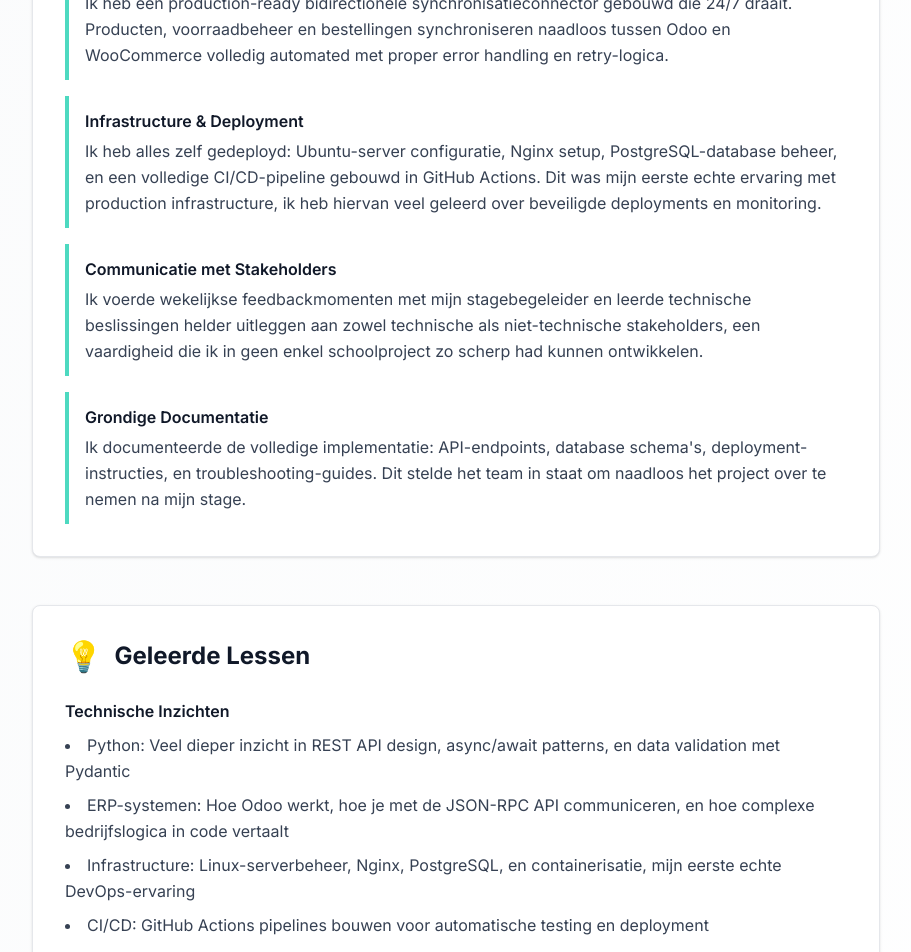
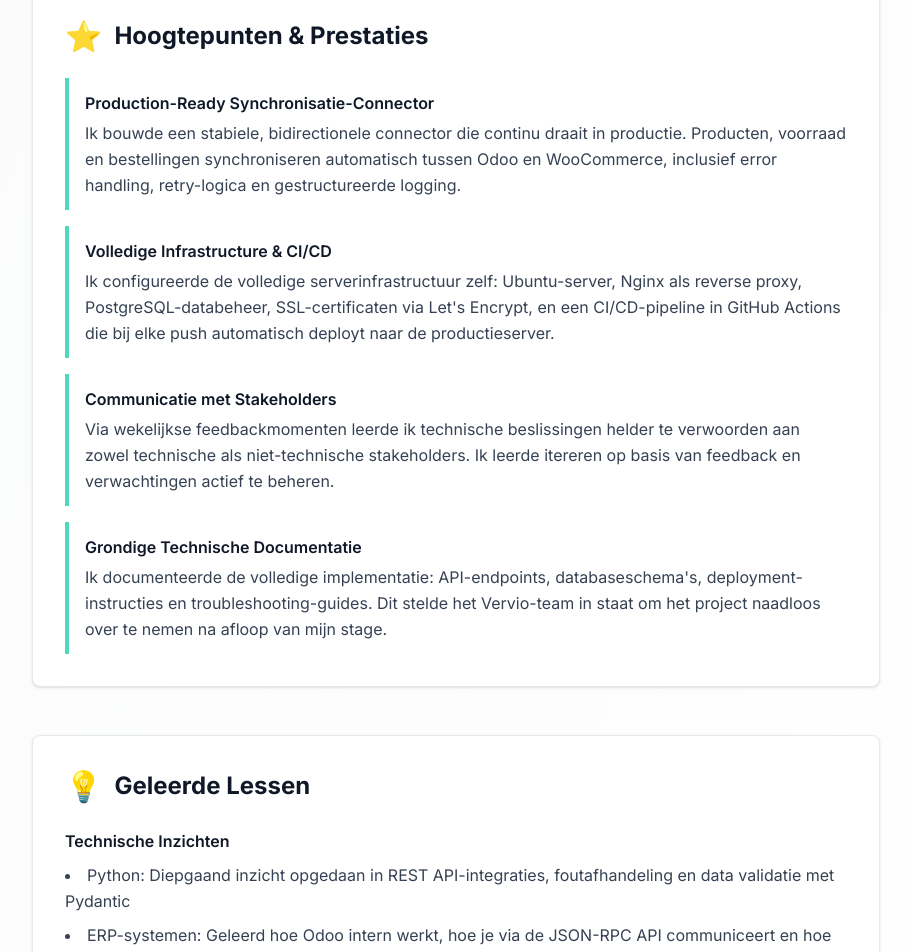
Before and after one commit to BrentPaessens/portfolio_website, a Next.js app: page /stage in a window 1280 px wide. Shown: the part 1760-2712 px from the top of the page, without its empty margins (184-1095 px from the left). Built offline with nearby package versions, Linux system fonts and the light colour scheme.

Commit message:
inhoud bijgewerkt

```diff
--- a/src/i18n/translations.ts
+++ b/src/i18n/translations.ts
@@ -111,82 +111,73 @@ export const translations = {
         // Stage page
         stage: {
             title: 'Mijn Stage',
-            description: 'Het volledige verhaal van mijn ervaringen en prestaties tijdens mijn stageperiode.',
+            description: 'Een overzicht van mijn stageopdracht, aanpak en wat ik heb geleerd tijdens mijn 13 weken bij Vervio.',
             introduction: 'Inleiding',
             myJourney: 'Mijn Reis',
             keyAchievements: 'Hoogtepunten & Prestaties',
             lessonsLearned: 'Geleerde Lessen',
             challengesSolutions: 'Uitdagingen & Oplossingen',
             subtitle: 'Stage | Vervio | 13 weken',
-            intro: 'Tijdens mijn stage van 13 weken bij Vervio heb ik mijn Python-kennis verder aangescherpt en voor het eerst echt diep gedoken in de wereld van ERP-systemen. Het was een intense maar enorm leerrijke periode waarin ik van begin tot einde verantwoordelijk was voor een eigen technisch project.',
+            intro: 'Tijdens mijn stage van 13 weken bij Vervio bouwde ik van nul een volwaardige synchronisatieconnector tussen een Odoo ERP-systeem en een WooCommerce-webshop. Ik was als enige developer verantwoordelijk voor het volledige traject: van analyse en ontwikkeling tot deployment op een productieserver.',
             aboutVervio: 'Over Vervio',
-            vervioDescription: 'Vervio is een Belgisch softwarebedrijf gespecialiseerd in Odoo-implementaties voor kleine en middelgrote ondernemingen. Ze helpen bedrijven hun processen te digitaliseren en stroomlijnen van voorraadbeheer tot e-commerce met Odoo als centraal platform.',
+            vervioDescription: 'Vervio is een Belgisch softwarebedrijf gespecialiseerd in Odoo-implementaties voor kleine en middelgrote ondernemingen. Ze helpen bedrijven hun processen te digitaliseren en te stroomlijnen van voorraadbeheer tot e-commerce, met Odoo als centraal platform.',
             projectTitle: 'Het Project',
-            projectIntro: 'Mijn stageopdracht bestond uit het bouwen van een bidirectionele synchronisatieconnector tussen Odoo (ERP) en WooCommerce (e-commerce), met een gedeeltelijke uitbreiding naar Shopify.',
+            projectIntro: 'Mijn stageopdracht bestond uit het ontwikkelen van een bidirectionele synchronisatieconnector tussen Odoo en WooCommerce, met een bijkomende gedeeltelijke integratie voor Shopify. Het doel was om beide platformen automatisch gesynchroniseerd te houden zonder handmatige tussenkomst.',
             howItWorks: 'De Werking:',
-            howItWorksDesc: 'Odoo fungeert daarbij als de enige bron van waarheid: producten stromen vanuit Odoo naar de webshop, bestellingen komen automatisch terug als verkooporders in Odoo terecht.',
+            howItWorksDesc: 'Odoo fungeerde als de enige bron van waarheid. Producten en voorraadinformatie werden vanuit Odoo naar WooCommerce gepusht, terwijl binnenkomende bestellingen automatisch als verkooporders in Odoo werden aangemaakt. De synchronisatie verliep via de Odoo JSON-RPC API en de WooCommerce REST API, aangestuurd door een Python-script dat als systeemservice op de server draaide.',
             result: 'Het Resultaat:',
-            resultDesc: 'Een volledig operationeel platform dat 24/7 draait op een Ubuntu-server, inclusief automatische deployments via GitHub Actions en een beveiligde HTTPS-verbinding.',
-            achievement1Title: 'Volledig Werkende Synchronisatie-Connector',
-            achievement1Desc: 'Ik heb een production-ready bidirectionele synchronisatieconnector gebouwd die 24/7 draait. Producten, voorraadbeheer en bestellingen synchroniseren naadloos tussen Odoo en WooCommerce volledig automated met proper error handling en retry-logica.',
-            achievement2Title: 'Infrastructure & Deployment',
-            achievement2Desc: 'Ik heb alles zelf gedeployd: Ubuntu-server configuratie, Nginx setup, PostgreSQL-database beheer, en een volledige CI/CD-pipeline gebouwd in GitHub Actions. Dit was mijn eerste echte ervaring met production infrastructure, ik heb hiervan veel geleerd over beveiligde deployments en monitoring.',
+            resultDesc: 'Een volledig operationeel platform dat 24/7 draait op een Ubuntu-server, met automatische deployments via een GitHub Actions CI/CD-pipeline en een beveiligde HTTPS-verbinding via Nginx en Let\'s Encrypt.',
+            achievement1Title: 'Production-Ready Synchronisatie-Connector',
+            achievement1Desc: 'Ik bouwde een stabiele, bidirectionele connector die continu draait in productie. Producten, voorraad en bestellingen synchroniseren automatisch tussen Odoo en WooCommerce, inclusief error handling, retry-logica en gestructureerde logging.',
+            achievement2Title: 'Volledige Infrastructure & CI/CD',
+            achievement2Desc: 'Ik configureerde de volledige serverinfrastructuur zelf: Ubuntu-server, Nginx als reverse proxy, PostgreSQL-databeheer, SSL-certificaten via Let\'s Encrypt, en een CI/CD-pipeline in GitHub Actions die bij elke push automatisch deployt naar de productieserver.',
             achievement3Title: 'Communicatie met Stakeholders',
-            achievement3Desc: 'Ik voerde wekelijkse feedbackmomenten met mijn stagebegeleider en leerde technische beslissingen helder uitleggen aan zowel technische als niet-technische stakeholders, een vaardigheid die ik in geen enkel schoolproject zo scherp had kunnen ontwikkelen.',
-            achievement4Title: 'Grondige Documentatie',
-            achievement4Desc: 'Ik documenteerde de volledige implementatie: API-endpoints, database schema\'s, deployment-instructies, en troubleshooting-guides. Dit stelde het team in staat om naadloos het project over te nemen na mijn stage.',
+            achievement3Desc: 'Via wekelijkse feedbackmomenten leerde ik technische beslissingen helder te verwoorden aan zowel technische als niet-technische stakeholders. Ik leerde itereren op basis van feedback en verwachtingen actief te beheren.',
+            achievement4Title: 'Grondige Technische Documentatie',
+            achievement4Desc: 'Ik documenteerde de volledige implementatie: API-endpoints, databaseschema\'s, deployment-instructies en troubleshooting-guides. Dit stelde het Vervio-team in staat om het project naadloos over te nemen na afloop van mijn stage.',
             technicalInsights: 'Technische Inzichten',
             personalGrowth: 'Persoonlijke Groei',
             professionalInsights: 'Professionele Inzichten',
             skills: 'Vaardigheden & Technologieën',
-            skillsDescription: 'Een overzicht van de vaardigheden en technologieën die ik heb gebruikt en verder heb ontwikkeld tijdens mijn stage bij Vervio.',
+            skillsDescription: 'Een overzicht van de technologieën die ik inzette en verder ontwikkelde tijdens mijn stage bij Vervio.',
             backendAPIs: 'Backend & APIs',
             python: 'Python',
             pythonInDepth: 'Diepgaand',
             pydantic: 'Pydantic',
-            dataValidation: 'Data validation',
+            dataValidation: 'Data validatie',
             odooAPI: 'Odoo API',
             databases: 'Databases',
             postgresql: 'PostgreSQL',
-            productionDatabase: 'Production database',
+            productionDatabase: 'Productiedatabase',
             infrastructure: 'Infrastructure & DevOps',
             linux: 'Linux / Ubuntu',
-            serverManagement: 'Server management',
+            serverManagement: 'Serverbeheer',
             nginx: 'Nginx',
-            webServer: 'Web server & reverse proxy',
+            webServer: 'Webserver & reverse proxy',
             githubActions: 'GitHub Actions',
             cicdPipelines: 'CI/CD pipelines',
             https: 'HTTPS & SSL',
-            security: 'Security',
-            tools: 'Tools & Platforms',
+            security: 'Beveiliging',
+            tools: 'Tools & Platformen',
             git: 'Git & GitHub',
-            versionControl: 'Version control',
+            versionControl: 'Versiebeheer',
             odoo: 'Odoo',
-            erpPlatform: 'ERP platform',
+            erpPlatform: 'ERP-platform',
             ecommerce: 'WooCommerce / Shopify',
             postman: 'Postman',
             apiTesting: 'API testing',
-            whatsNext: 'En Nu?',
-            nextIntro: 'Deze stage was intense en heeft mij enorm gegroeid. Ik sluit deze periode af met veel nieuwe inzichten en een grondige kennismaking met professionele softwareontwikkeling.',
-            nextSteps: 'Vervolgstappen',
-            nextStep1: 'Mijn focus verdiepen in backend development en cloud architecture',
-            nextStep2: 'Meer ervaring opdoen met DevOps en containerisatie (Docker, Kubernetes)',
-            nextStep3: 'Blijven leren over enterprise software en hoe grote bedrijven IT-processen structureren',
-            nextStep4: 'Mijn soft skills blijven verbeteren, vooral in technical leadership en communication',
-            thanks: 'Bedankingen:',
-            thanksDesc: 'Dank aan het team van Vervio voor het vertrouwen, de begeleiding, en de kans om aan een echt project te werken. Mijn stagebegeleider heeft me enorm geholpen groeien, van technische feedback tot carrière-advies. Deze ervaring zal me altijd bij blijven.',
-            pythonLesson: 'Python: Veel dieper inzicht in REST API design, async/await patterns, en data validation met Pydantic',
-            erpLesson: 'ERP-systemen: Hoe Odoo werkt, hoe je met de JSON-RPC API communiceren, en hoe complexe bedrijfslogica in code vertaalt',
-            infrastructureLesson: 'Infrastructure: Linux-serverbeheer, Nginx, PostgreSQL, en containerisatie, mijn eerste echte DevOps-ervaring',
-            cicdLesson: 'CI/CD: GitHub Actions pipelines bouwen voor automatische testing en deployment',
-            independenceLesson: 'Zelfstandigheid: Van begin tot einde verantwoordelijk zijn voor een project, je hebt geen safety net, je moet eigenaarschap tonen',
-            communicationLesson: 'Communicatie: Leren hoe je technische keuzes uitlegt aan non-technical stakeholders, feedback verwerken en itereren',
-            patienceLesson: 'Geduld & Debugging: Leren dat niet alles direct werkt, systematic problem-solving is key',
-            timeLesson: 'Time Management: Balanceren tussen leren, bouwen, en documenteren',
-            complexityLesson: 'Real-World Complexity: Schoolprojecten zijn nettes dan real-world integraties; je moet pragmatisch keuzes maken',
-            testingLesson: 'Testing & Quality: Hoeveel tijd je moet steken in testing om problemen in production te voorkomen',
-            docsLesson: 'Documentation Matters: Goede docs zijn net zo belangrijk als goede code',
-            teamworkLesson: 'Teamwerk & Ownership: In een professionele omgeving val je niet zonder vangnet, je leert sneller, maar je moet ook beter communiceren',
+            pythonLesson: 'Python: Diepgaand inzicht opgedaan in REST API-integraties, foutafhandeling en data validatie met Pydantic',
+            erpLesson: 'ERP-systemen: Geleerd hoe Odoo intern werkt, hoe je via de JSON-RPC API communiceert en hoe je bedrijfslogica vertaalt naar geautomatiseerde processen',
+            infrastructureLesson: 'Infrastructure: Praktische ervaring opgedaan met Linux-serverbeheer, Nginx, PostgreSQL en het opzetten van een volledige productieomgeving',
+            cicdLesson: 'CI/CD: Een volledige GitHub Actions-pipeline gebouwd voor automatische deployment bij elke code-push',
+            independenceLesson: 'Zelfstandigheid: Voor het eerst volledig eigenaar geweest van een project, van analyse tot live deployment.',
+            communicationLesson: 'Communicatie: Geleerd om technische keuzes helder te verwoorden aan niet-technische stakeholders en actief te itereren op basis van feedback',
+            patienceLesson: 'Geduld & Debugging: Ondervonden dat production-integraties zelden van de eerste keer werken, systematisch debuggen is een vaardigheid op zich',
+            timeLesson: 'Time Management: Geleerd om leren, bouwen en documenteren tegelijk te balanceren binnen een vaste deadline',
+            complexityLesson: 'Real-World Complexity: Ontdekt dat real-world integraties aanzienlijk complexer zijn dan schoolprojecten en pragmatische keuzes vereisen',
+            testingLesson: 'Testing & Kwaliteit: Ingezien hoeveel tijd investeren in testen bespaart op latere productiefouten',
+            docsLesson: 'Documentatie: Ervaren dat goede documentatie even belangrijk is als goede code, zeker bij een projectoverdracht',
+            teamworkLesson: 'Professioneel Werken: In een echte werkomgeving leer je sneller, maar je moet ook proactief communiceren en verantwoordelijkheid opnemen',
         },
         // Footer
         footer: {
@@ -315,35 +306,35 @@ export const translations = {
         // Stage page
         stage: {
             title: 'My Internship',
-            description: 'The complete story of my experiences and achievements during my internship.',
+            description: 'An overview of my internship assignment, approach, and what I learned during my 13 weeks at Vervio.',
             introduction: 'Introduction',
             myJourney: 'My Journey',
             keyAchievements: 'Key Achievements',
             lessonsLearned: 'Lessons Learned',
             challengesSolutions: 'Challenges & Solutions',
             subtitle: 'Internship | Vervio | 13 weeks',
-            intro: 'During my 13-week internship at Vervio, I deepened my Python knowledge and dove for the first time into the world of ERP systems. It was an intense but incredibly educational period where I was responsible end-to-end for my own technical project.',
+            intro: 'During my 13-week internship at Vervio, I built a fully functional synchronisation connector from scratch between an Odoo ERP system and a WooCommerce webshop. As the sole developer, I was responsible for the entire trajectory: from analysis and development to deployment on a production server.',
             aboutVervio: 'About Vervio',
-            vervioDescription: 'Vervio is a Belgian software company specializing in Odoo implementations for small and medium-sized enterprises. They help companies digitalize and streamline their processes from inventory management to e-commerce using Odoo as the central platform.',
+            vervioDescription: 'Vervio is a Belgian software company specialising in Odoo implementations for small and medium-sized enterprises. They help businesses digitalise and streamline their processes — from inventory management to e-commerce — using Odoo as the central platform.',
             projectTitle: 'The Project',
-            projectIntro: 'My internship assignment consisted of building a bidirectional synchronization connector between Odoo (ERP) and WooCommerce (e-commerce), with partial extension to Shopify.',
+            projectIntro: 'My internship assignment consisted of developing a bidirectional synchronisation connector between Odoo and WooCommerce, with an additional partial integration for Shopify. The goal was to keep both platforms automatically synchronised without any manual intervention.',
             howItWorks: 'How It Works:',
-            howItWorksDesc: 'Odoo serves as the single source of truth: products flow from Odoo to the web shop, orders automatically return as sales orders in Odoo.',
+            howItWorksDesc: 'Odoo served as the single source of truth. Products and stock information were pushed from Odoo to WooCommerce, while incoming orders were automatically created as sales orders in Odoo. The synchronisation ran via the Odoo JSON-RPC API and the WooCommerce REST API, driven by a Python script running as a system service on the server.',
             result: 'The Result:',
-            resultDesc: 'A fully operational platform running 24/7 on an Ubuntu server, including automatic deployments via GitHub Actions and a secure HTTPS connection.',
-            achievement1Title: 'Fully Functional Synchronization Connector',
-            achievement1Desc: 'I built a production-ready bidirectional synchronization connector running 24/7. Products, inventory, and orders synchronize seamlessly between Odoo and WooCommerce fully automated with proper error handling and retry logic.',
-            achievement2Title: 'Infrastructure & Deployment',
-            achievement2Desc: 'I deployed everything myself: Ubuntu server configuration, Nginx setup, PostgreSQL database management, and a complete CI/CD pipeline built in GitHub Actions. This was my first real experience with production infrastructure, and I learned a lot about secure deployments and monitoring.',
+            resultDesc: 'A fully operational platform running 24/7 on an Ubuntu server, with automatic deployments via a GitHub Actions CI/CD pipeline and a secured HTTPS connection via Nginx and Let\'s Encrypt.',
+            achievement1Title: 'Production-Ready Synchronisation Connector',
+            achievement1Desc: 'I built a stable, bidirectional connector running continuously in production. Products, inventory, and orders synchronise automatically between Odoo and WooCommerce, including error handling, retry logic, and structured logging.',
+            achievement2Title: 'Full Infrastructure & CI/CD',
+            achievement2Desc: 'I configured the entire server infrastructure independently: Ubuntu server, Nginx as a reverse proxy, PostgreSQL database management, SSL certificates via Let\'s Encrypt, and a CI/CD pipeline in GitHub Actions that automatically deploys to the production server on every push.',
             achievement3Title: 'Stakeholder Communication',
-            achievement3Desc: 'I conducted weekly feedback sessions with my internship supervisor and learned how to clearly explain technical decisions to both technical and non-technical stakeholders, a skill I couldn\'t have developed as sharply in any school project.',
-            achievement4Title: 'Comprehensive Documentation',
-            achievement4Desc: 'I documented the entire implementation: API endpoints, database schemas, deployment instructions, and troubleshooting guides. This enabled the team to seamlessly take over the project after my internship.',
+            achievement3Desc: 'Through weekly feedback sessions, I learned to clearly articulate technical decisions to both technical and non-technical stakeholders. I practised iterating based on feedback and proactively managing expectations.',
+            achievement4Title: 'Comprehensive Technical Documentation',
+            achievement4Desc: 'I documented the complete implementation: API endpoints, database schemas, deployment instructions, and troubleshooting guides. This enabled the Vervio team to seamlessly take over the project at the end of my internship.',
             technicalInsights: 'Technical Insights',
             personalGrowth: 'Personal Growth',
             professionalInsights: 'Professional Insights',
             skills: 'Skills & Technologies',
-            skillsDescription: 'An overview of the skills and technologies I used and further developed during my internship at Vervio.',
+            skillsDescription: 'An overview of the technologies I used and further developed during my internship at Vervio.',
             backendAPIs: 'Backend & APIs',
             python: 'Python',
             pythonInDepth: 'In-depth',
@@ -370,27 +361,18 @@ export const translations = {
             ecommerce: 'WooCommerce / Shopify',
             postman: 'Postman',
             apiTesting: 'API testing',
-            whatsNext: 'What\'s Next?',
-            nextIntro: 'This internship was intense and helped me grow tremendously. I\'m closing this period with many new insights and a thorough introduction to professional software development.',
-            nextSteps: 'Next Steps',
-            nextStep1: 'Deepen my focus in backend development and cloud architecture',
-            nextStep2: 'Gain more experience with DevOps and containerization (Docker, Kubernetes)',
-            nextStep3: 'Continue learning about enterprise software and how large companies structure IT processes',
-            nextStep4: 'Keep improving my soft skills, especially in technical leadership and communication',
-            thanks: 'Thank you:',
-            thanksDesc: 'Thank you to the Vervio team for their trust, guidance, and the opportunity to work on a real project. My internship supervisor helped me grow tremendously, from technical feedback to career advice. This experience will stay with me forever.',
-            pythonLesson: 'Python: Much deeper insight into REST API design, async/await patterns, and data validation with Pydantic',
-            erpLesson: 'ERP Systems: How Odoo works, how to communicate with the JSON-RPC API, and how to translate complex business logic into code',
-            infrastructureLesson: 'Infrastructure: Linux server management, Nginx, PostgreSQL, and containerization, my first real DevOps experience',
-            cicdLesson: 'CI/CD: Building GitHub Actions pipelines for automated testing and deployment',
-            independenceLesson: 'Independence: Being responsible end-to-end for a project, you have no safety net, you must show ownership',
-            communicationLesson: 'Communication: Learning how to explain technical decisions clearly to both technical and non-technical stakeholders, processing feedback and iterating',
-            patienceLesson: 'Patience & Debugging: Learning that not everything works immediately, systematic problem-solving is key',
-            timeLesson: 'Time Management: Balancing between learning, building, and documenting',
-            complexityLesson: 'Real-World Complexity: School projects are neater than real-world integrations; you must make pragmatic choices',
-            testingLesson: 'Testing & Quality: How much time you need to invest in testing to prevent production issues',
-            docsLesson: 'Documentation Matters: Good documentation is just as important as good code',
-            teamworkLesson: 'Teamwork & Ownership: In a professional environment you don\'t fall without a safety net, you learn faster, but you must also communicate better',
+            pythonLesson: 'Python: Gained in-depth understanding of REST API integrations, error handling, and data validation using Pydantic',
+            erpLesson: 'ERP Systems: Learned how Odoo works internally, how to communicate via the JSON-RPC API, and how to translate business logic into automated processes',
+            infrastructureLesson: 'Infrastructure: Gained hands-on experience with Linux server management, Nginx, PostgreSQL, and setting up a complete production environment',
+            cicdLesson: 'CI/CD: Built a complete GitHub Actions pipeline for automated testing and deployment on every code push',
+            independenceLesson: 'Independence: For the first time, took full ownership of a project — from analysis to live deployment — without a safety net',
+            communicationLesson: 'Communication: Learned to clearly explain technical decisions to non-technical stakeholders and actively iterate based on feedback',
+            patienceLesson: 'Patience & Debugging: Discovered that production integrations rarely work on the first attempt; systematic debugging is a skill in itself',
+            timeLesson: 'Time Management: Learned to balance learning, building, and documenting simultaneously within a fixed deadline',
+            complexityLesson: 'Real-World Complexity: Discovered that real-world integrations are significantly more complex than school projects and require pragmatic decision-making',
+            testingLesson: 'Testing & Quality: Realised how much time invested in testing saves on later production issues',
+            docsLesson: 'Documentation: Experienced firsthand that good documentation is just as important as good code, especially during a project handover',
+            teamworkLesson: 'Professional Work: In a real work environment you learn faster, but you must also communicate proactively and take responsibility',
         },
         // Footer
         footer: {
```
Also changed, not shown: src/app/stage/page.tsx (+0 -36 lines).
